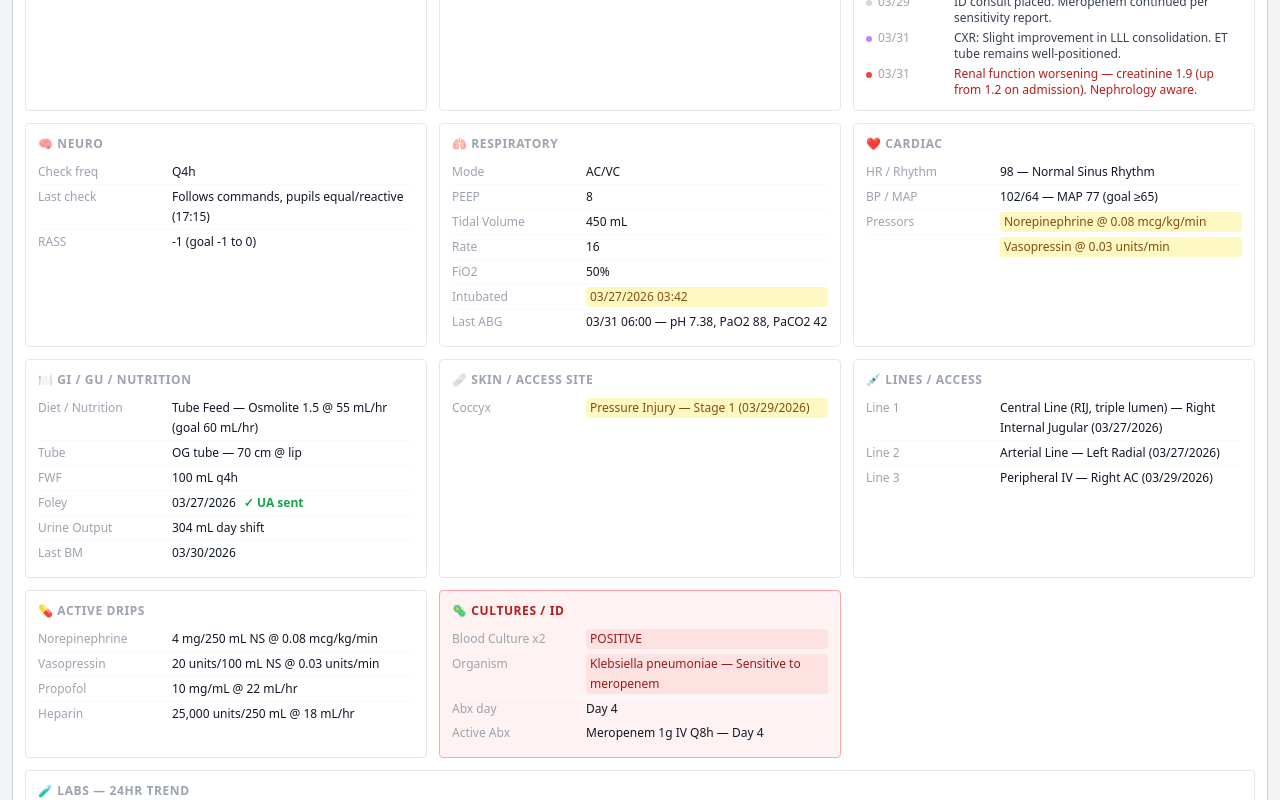
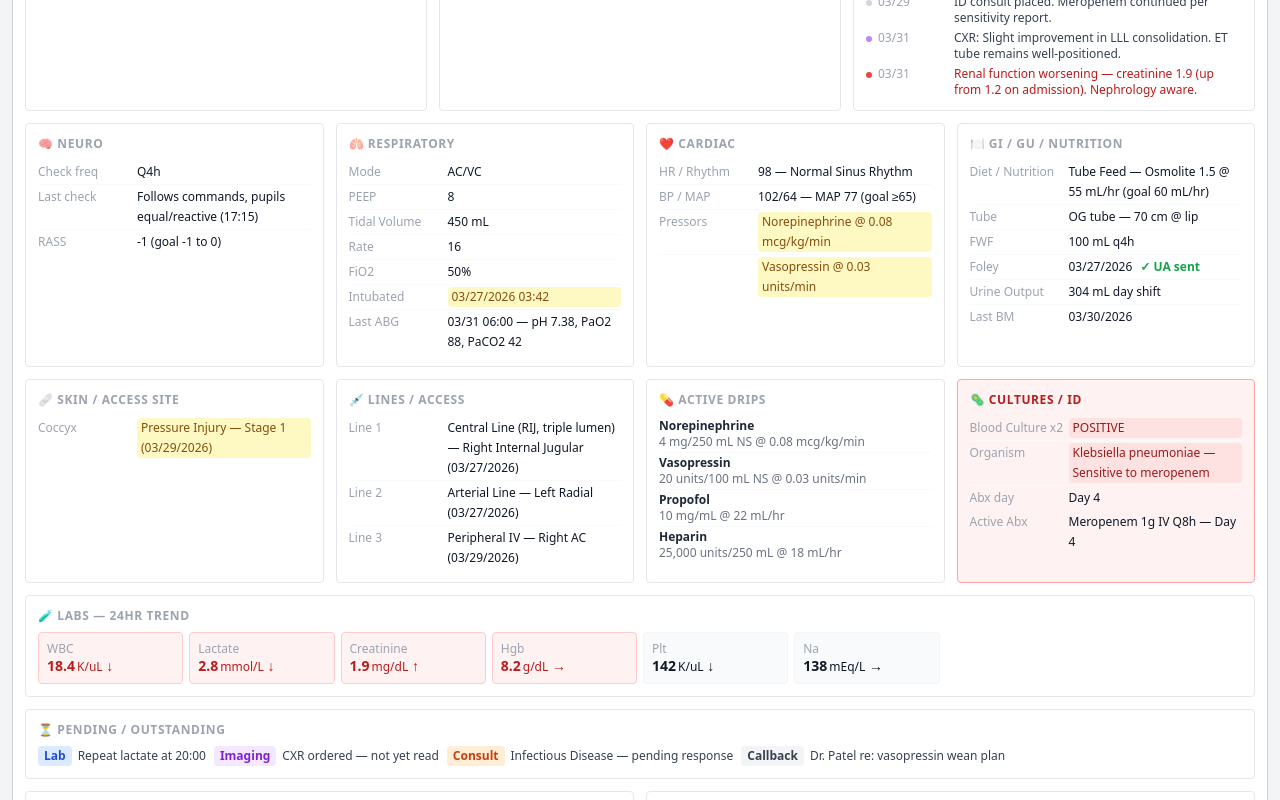
Before and after one commit to artintexas321/icu-handoff, a Next.js app: page /patient/1 in a window 1280 px wide. Shown: the part 460-1260 px from the top of the page. Built offline with nearby package versions, Linux system fonts and the light colour scheme.

Commit message:
Fix drip wrapping: stacked name+rate, narrower labels, 4-col grid on wide screens

```diff
--- a/app/patient/[id]/page.tsx
+++ b/app/patient/[id]/page.tsx
@@ -16,8 +16,8 @@ function Field({ label, value, red, yellow, green }: { label: string; value: Rea
   const chip = red ? 'bg-red-100 text-red-800' : yellow ? 'bg-yellow-100 text-yellow-800' : green ? 'bg-green-100 text-green-800' : ''
   return (
     <div className="flex items-start gap-1 text-xs py-0.5 border-b border-gray-50 last:border-0">
-      <span className="text-gray-400 w-[130px] shrink-0 leading-5">{label}</span>
-      <span className={`text-gray-900 font-medium leading-5 flex-1 ${chip ? `px-1 rounded ${chip}` : ''}`}>{value}</span>
+      <span className="text-gray-400 w-[95px] shrink-0 leading-5">{label}</span>
+      <span className={`text-gray-900 font-medium leading-5 flex-1 min-w-0 break-words ${chip ? `px-1 rounded ${chip}` : ''}`}>{value}</span>
     </div>
   )
 }
@@ -115,8 +115,8 @@ export default function PatientPage() {
             </Block>
           </div>
 
-          {/* ── ROW 2: CLINICAL SECTIONS (3-col grid) ── */}
-          <div className="grid grid-cols-2 lg:grid-cols-3 gap-3">
+          {/* ── ROW 2: CLINICAL SECTIONS ── */}
+          <div className="grid grid-cols-1 sm:grid-cols-2 xl:grid-cols-4 gap-3">
 
             {/* NEURO */}
             <Block title="🧠 Neuro">
@@ -218,7 +218,10 @@ export default function PatientPage() {
               {patient.drips.length === 0
                 ? <div className="text-xs text-gray-400">No active drips</div>
                 : patient.drips.map((d, i) => (
-                    <Field key={i} label={d.name} value={`${d.concentration} @ ${d.rate}`} />
+                    <div key={i} className="py-0.5 border-b border-gray-50 last:border-0">
+                      <div className="text-xs font-semibold text-gray-800">{d.name}</div>
+                      <div className="text-xs text-gray-500">{d.concentration} @ {d.rate}</div>
+                    </div>
                   ))
               }
             </Block>
```
Also changed, not shown: 1 other file (tests, documents, lock files or other folders).
